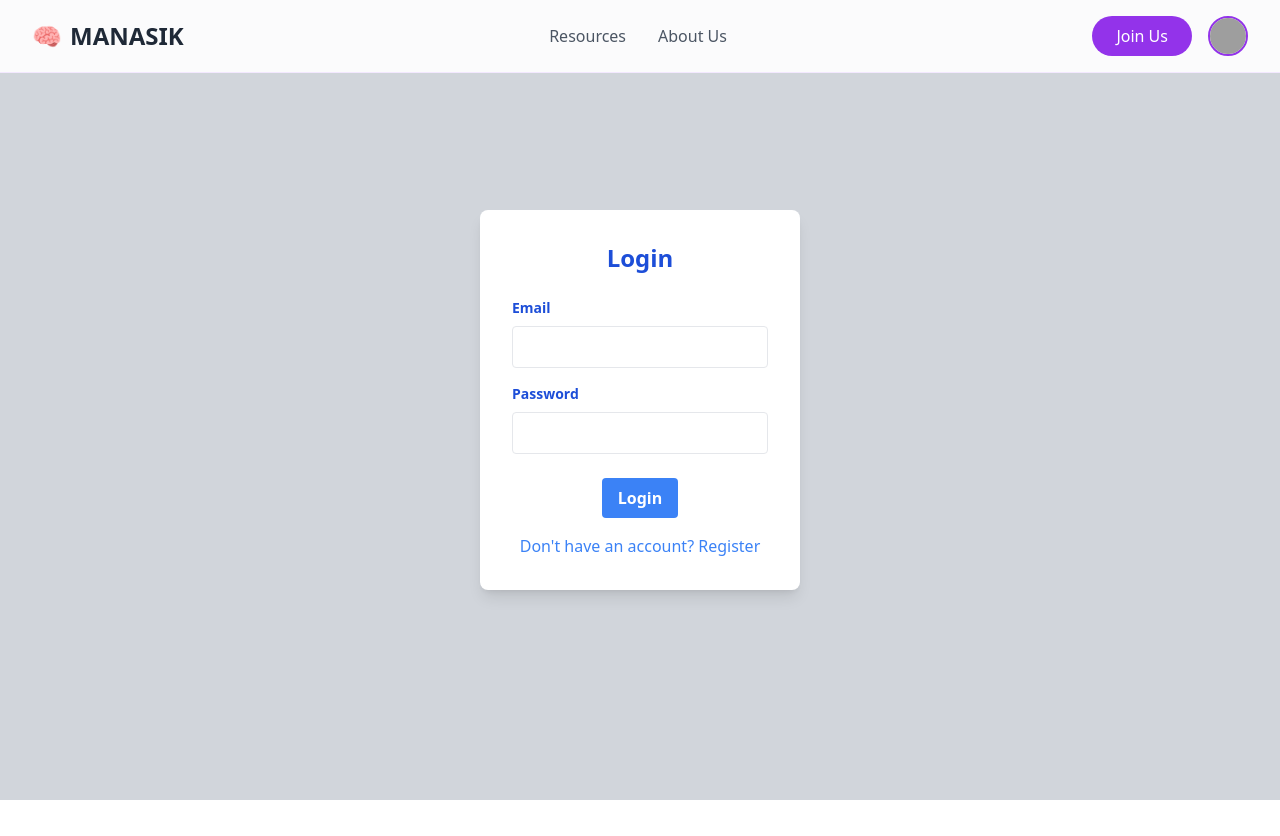
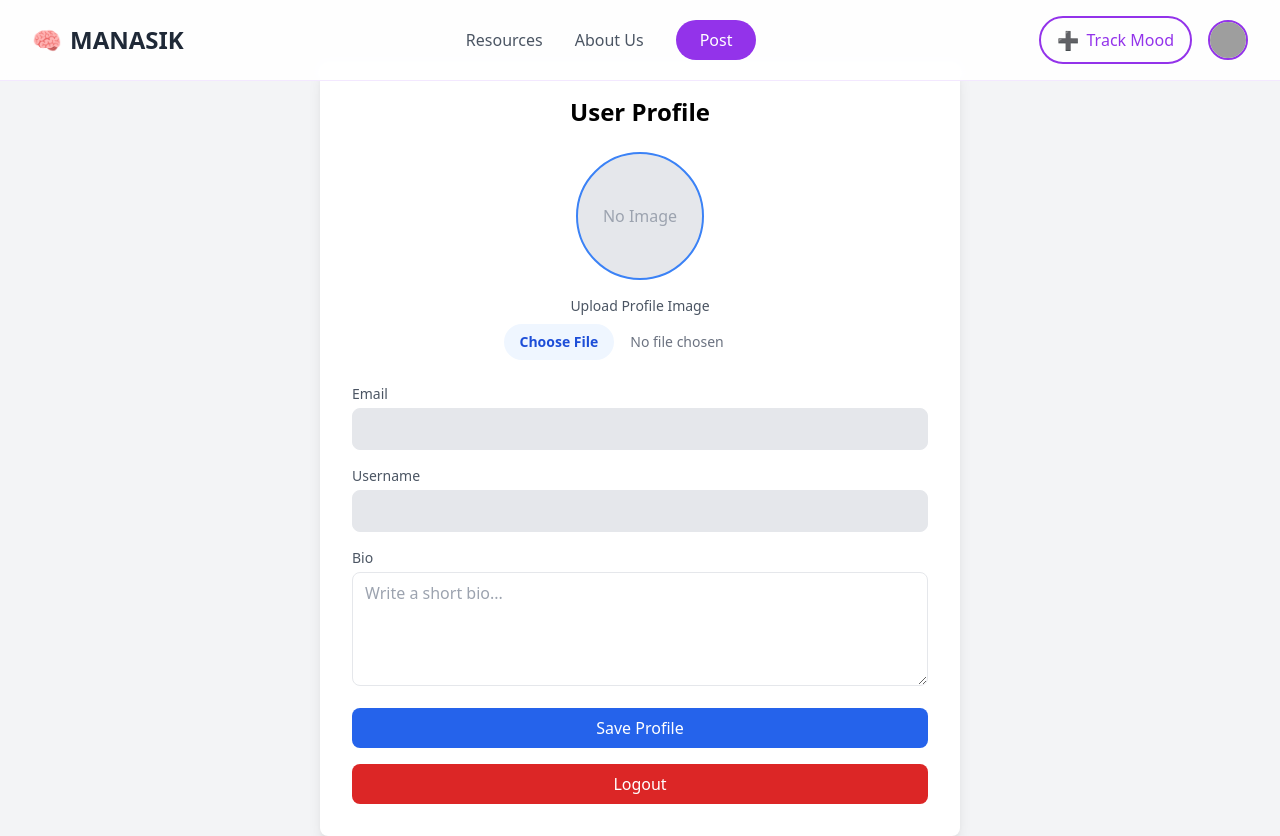
Before and after one commit to Noskathon-Lite/Error_404, a React (Create React App) app in the folder frontend/: page /profile in a window 1280 px wide. Before the commit this address led to /login. Before the commit the page ends 800 px from the top, so only its background shows below. Built offline with nearby package versions, Linux system fonts and the light colour scheme; sample sign-in values are in the browser's storage; grey boxes are pictures that could not be loaded.

Commit message:
setting islogged in localstorage

```diff
--- a/frontend/src/App.js
+++ b/frontend/src/App.js
@@ -15,7 +15,7 @@ import AboutUs from './component/AboutUs';
 
 function App() {
   const [isPopupOpen, setIsPopupOpen] = useState(false);
-  const [isLoggedIn, setIsLoggedIn] = useState(false); // Tracks login state
+  const [isLoggedIn, setIsLoggedIn] = useState(localStorage.getItem('user')? true : false); // Tracks login state
 
   return (
     <div>
--- a/frontend/src/LoginForm.js
+++ b/frontend/src/LoginForm.js
@@ -26,6 +26,7 @@ const LoginForm = ({ setIsLoggedIn }) => {
         }
           localStorage.setItem('token', response.token);
           setIsLoggedIn(true);
+          localStorage.setItem('user', JSON.stringify(response.user));
           navigate('/profile');
 
       } catch (err) {
```
